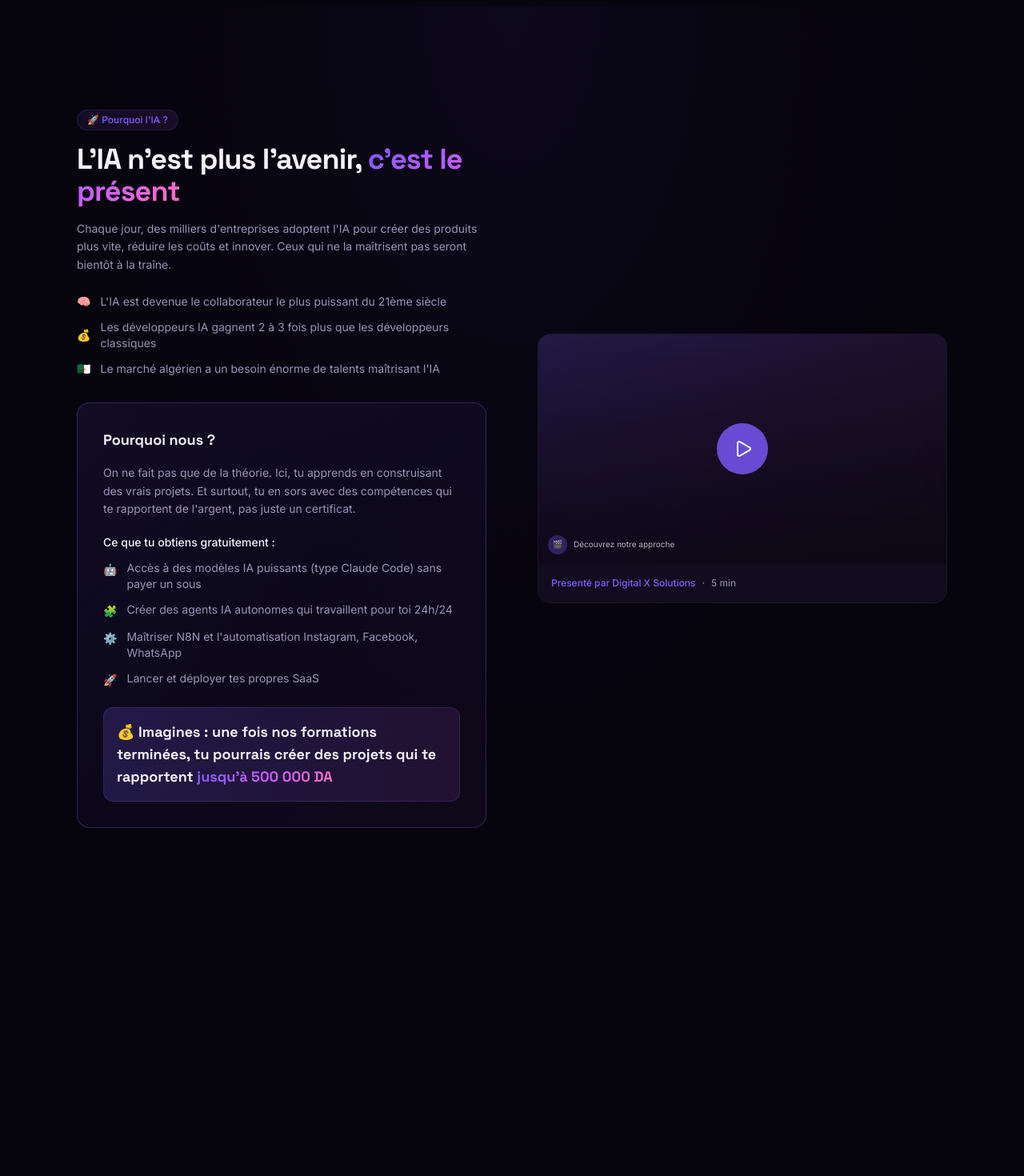
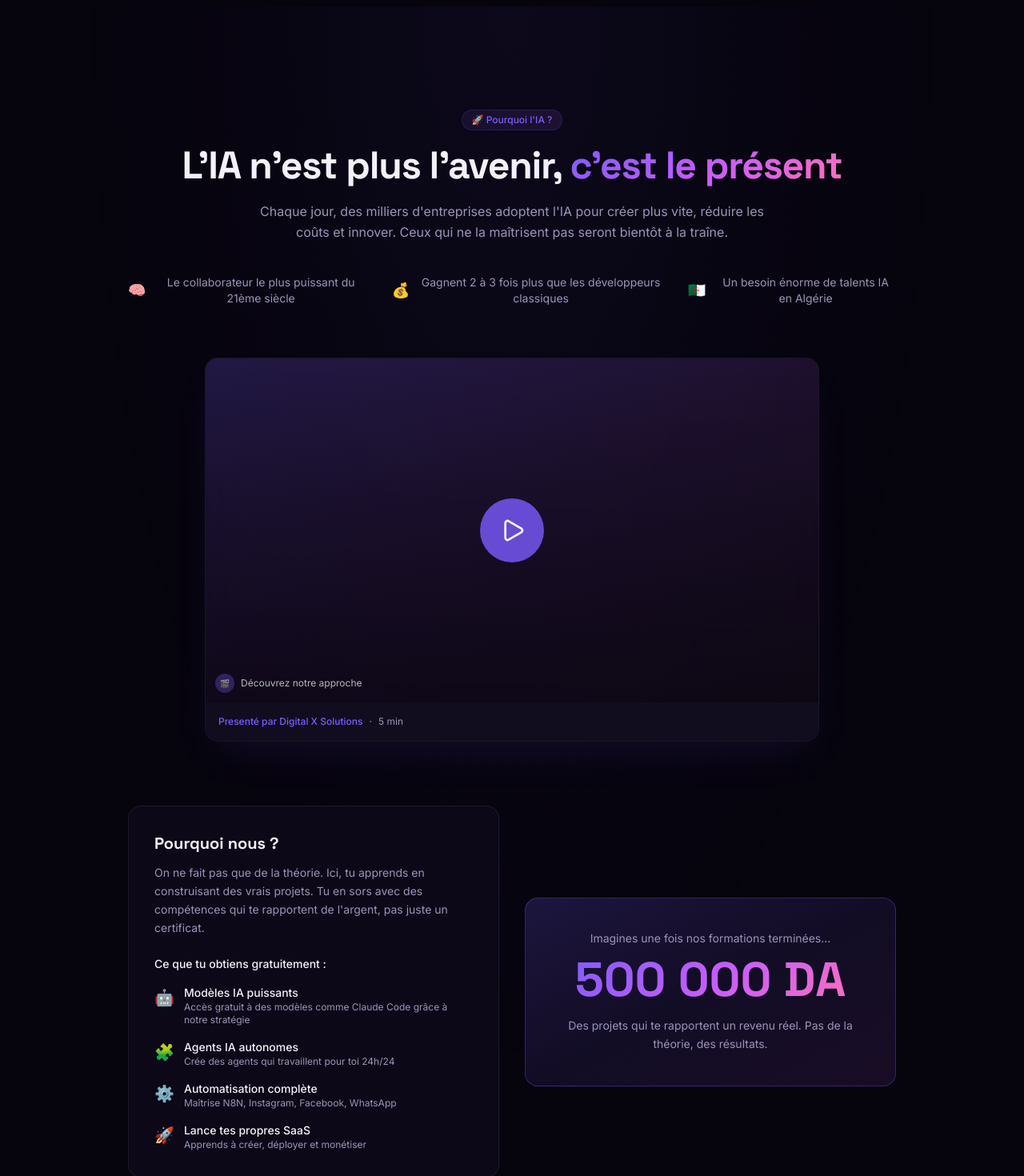
Before and after one commit to karimbzn31/DigitalX-Solutions-, a Next.js app: page / in a window 1280 px wide. Shown: the part 2640-4110 px from the top of the page at 80% size. Built offline with nearby package versions, Linux system fonts and the light colour scheme.

Commit message:
Redesign AI section: centered hero, video, 2-col benefits with 500k DA highlight

```diff
--- a/src/components/landing/ModuleZero.tsx
+++ b/src/components/landing/ModuleZero.tsx
@@ -11,87 +11,60 @@ export function ModuleZero() {
         style={{ background: "radial-gradient(ellipse at 50% 0%, rgba(124,92,255,0.06) 0%, transparent 60%)" }}
       />
 
-      <div className="relative z-10 max-w-6xl mx-auto px-4 sm:px-6 lg:px-8">
-        <div className="grid lg:grid-cols-2 gap-12 lg:gap-16 items-center">
-          {/* Left: Text content */}
+      <div className="relative z-10 max-w-5xl mx-auto px-4 sm:px-6 lg:px-8">
+        {/* Bloc 1 — Hero centré */}
         <motion.div
-            initial={{ opacity: 0, x: -30 }}
-            whileInView={{ opacity: 1, x: 0 }}
+          initial={{ opacity: 0, y: 20 }}
+          whileInView={{ opacity: 1, y: 0 }}
           viewport={{ once: true, margin: "-80px" }}
-            transition={{ duration: 0.6 }}
+          transition={{ duration: 0.5 }}
+          className="text-center mb-16"
         >
-            <NebulaBadge variant="violet" className="mb-4">🚀 Pourquoi l&apos;IA ?</NebulaBadge>
-            <h2 className="text-3xl sm:text-4xl font-display font-bold text-star-white tracking-tight leading-tight mb-4">
+          <NebulaBadge variant="violet" className="mb-5 mx-auto w-fit">🚀 Pourquoi l&apos;IA ?</NebulaBadge>
+          <h2 className="text-3xl sm:text-4xl lg:text-5xl font-display font-bold text-star-white tracking-tight leading-tight mb-5">
             L&apos;IA n&apos;est plus l&apos;avenir,{" "}
             <span className="text-gradient">c&apos;est le présent</span>
           </h2>
-            <p className="text-sm text-mist leading-relaxed mb-6">
-              Chaque jour, des milliers d&apos;entreprises adoptent l&apos;IA pour créer des produits plus vite, réduire les coûts et innover.
+          <p className="text-base text-mist leading-relaxed max-w-2xl mx-auto mb-10">
+            Chaque jour, des milliers d&apos;entreprises adoptent l&apos;IA pour créer plus vite, réduire les coûts et innover.
             Ceux qui ne la maîtrisent pas seront bientôt à la traîne.
           </p>
 
-            <div className="space-y-3 mb-8">
+          <div className="flex flex-col sm:flex-row items-center justify-center gap-4 sm:gap-8">
             {[
-                { icon: "🧠", text: "L'IA est devenue le collaborateur le plus puissant du 21ème siècle" },
-                { icon: "💰", text: "Les développeurs IA gagnent 2 à 3 fois plus que les développeurs classiques" },
-                { icon: "🇩🇿", text: "Le marché algérien a un besoin énorme de talents maîtrisant l'IA" },
+              { icon: "🧠", text: "Le collaborateur le plus puissant du 21ème siècle" },
+              { icon: "💰", text: "Gagnent 2 à 3 fois plus que les développeurs classiques" },
+              { icon: "🇩🇿", text: "Un besoin énorme de talents IA en Algérie" },
             ].map((item) => (
               <div key={item.text} className="flex items-center gap-3 text-sm text-mist">
-                  <span>{item.icon}</span>
+                <span className="text-lg shrink-0">{item.icon}</span>
                 <span>{item.text}</span>
               </div>
             ))}
           </div>
-
-            <div className="p-6 sm:p-8 rounded-2xl border border-violet/30 bg-gradient-to-br from-violet/10 via-violet/5 to-magenta/5">
-              <p className="text-lg font-display font-bold text-star-white mb-4">Pourquoi nous ?</p>
-              <p className="text-sm text-mist leading-relaxed mb-5">
-                On ne fait pas que de la théorie. Ici, tu apprends en construisant des vrais projets.
-                Et surtout, tu en sors avec des compétences qui te rapportent de l&apos;argent, pas juste un certificat.
-              </p>
-              <p className="text-sm font-medium text-star-white mb-3">Ce que tu obtiens gratuitement :</p>
-              <div className="space-y-3 mb-6">
-                {[
-                  { icon: "🤖", text: "Accès à des modèles IA puissants (type Claude Code) sans payer un sous" },
-                  { icon: "🧩", text: "Créer des agents IA autonomes qui travaillent pour toi 24h/24" },
-                  { icon: "⚙️", text: "Maîtriser N8N et l'automatisation Instagram, Facebook, WhatsApp" },
-                  { icon: "🚀", text: "Lancer et déployer tes propres SaaS" },
-                ].map((item) => (
-                  <div key={item.text} className="flex items-start gap-3 text-sm text-mist">
-                    <span className="mt-0.5 shrink-0">{item.icon}</span>
-                    <span>{item.text}</span>
-                  </div>
-                ))}
-              </div>
-              <div className="p-4 rounded-xl bg-gradient-to-r from-violet/20 to-magenta/10 border border-violet/20">
-                <p className="text-base sm:text-lg font-display font-bold text-star-white leading-snug">
-                  💰 Imagines : une fois nos formations terminées, tu pourrais créer des projets qui te rapportent{" "}
-                  <span className="text-gradient">jusqu&apos;à 500 000 DA</span>
-                </p>
-              </div>
-            </div>
         </motion.div>
 
-          {/* Right: Video preview */}
+        {/* Bloc 2 — Vidéo centrée */}
         <motion.div
-            initial={{ opacity: 0, x: 30 }}
-            whileInView={{ opacity: 1, x: 0 }}
+          initial={{ opacity: 0, y: 30 }}
+          whileInView={{ opacity: 1, y: 0 }}
           viewport={{ once: true, margin: "-80px" }}
-            transition={{ duration: 0.6, delay: 0.2 }}
-            className="relative"
+          transition={{ duration: 0.6, delay: 0.15 }}
+          className="max-w-3xl mx-auto mb-20"
         >
-            <div className="nebula-glass rounded-2xl overflow-hidden">
+          <div className="nebula-glass rounded-2xl overflow-hidden shadow-2xl shadow-violet/10">
             <div className="aspect-video bg-gradient-to-br from-violet/20 via-magenta/10 to-rose/5 flex items-center justify-center relative group cursor-pointer">
               <div className="absolute inset-0 bg-gradient-to-t from-void/60 to-transparent" />
-                <div className="relative z-10 w-16 h-16 rounded-full bg-violet/80 flex items-center justify-center group-hover:scale-110 transition-transform">
-                  <Play className="w-6 h-6 text-white ml-0.5" />
+              <div className="relative z-10 w-16 h-16 sm:w-20 sm:h-20 rounded-full bg-violet/80 flex items-center justify-center group-hover:scale-110 transition-transform">
+                <Play className="w-7 h-7 sm:w-8 sm:h-8 text-white ml-0.5" />
               </div>
               <div className="absolute bottom-3 left-3 z-10 flex items-center gap-2">
                 <div className="w-6 h-6 rounded-full bg-violet/30 flex items-center justify-center text-[10px]">🎬</div>
-                  <span className="text-[10px] text-white/70">Découvrez notre approche</span>
+                <span className="text-[10px] sm:text-xs text-white/70">Découvrez notre approche</span>
               </div>
             </div>
             <div className="p-4 bg-surface">
+              <div className="flex items-center justify-between">
                 <div className="flex items-center gap-2 text-xs text-mist">
                   <span className="text-violet font-medium">Presenté par Digital X Solutions</span>
                   <span>·</span>
@@ -99,6 +72,60 @@ export function ModuleZero() {
                 </div>
               </div>
             </div>
+          </div>
+        </motion.div>
+
+        {/* Bloc 3 — Pourquoi nous */}
+        <div className="grid lg:grid-cols-2 gap-6 lg:gap-8">
+          {/* Colonne gauche : texte + bénéfices */}
+          <motion.div
+            initial={{ opacity: 0, x: -20 }}
+            whileInView={{ opacity: 1, x: 0 }}
+            viewport={{ once: true, margin: "-80px" }}
+            transition={{ duration: 0.5, delay: 0.3 }}
+            className="p-6 sm:p-8 rounded-2xl border border-white/[0.07] bg-surface/60"
+          >
+            <p className="text-lg sm:text-xl font-display font-bold text-star-white mb-3">Pourquoi nous ?</p>
+            <p className="text-sm text-mist leading-relaxed mb-6">
+              On ne fait pas que de la théorie. Ici, tu apprends en construisant des vrais projets.
+              Tu en sors avec des compétences qui te rapportent de l&apos;argent, pas juste un certificat.
+            </p>
+            <p className="text-sm font-medium text-star-white mb-4">Ce que tu obtiens gratuitement :</p>
+            <div className="space-y-4">
+              {[
+                { icon: "🤖", title: "Modèles IA puissants", desc: "Accès gratuit à des modèles comme Claude Code grâce à notre stratégie" },
+                { icon: "🧩", title: "Agents IA autonomes", desc: "Crée des agents qui travaillent pour toi 24h/24" },
+                { icon: "⚙️", title: "Automatisation complète", desc: "Maîtrise N8N, Instagram, Facebook, WhatsApp" },
+                { icon: "🚀", title: "Lance tes propres SaaS", desc: "Apprends à créer, déployer et monétiser" },
+              ].map((item) => (
+                <div key={item.title} className="flex items-start gap-3">
+                  <span className="text-xl mt-0.5 shrink-0">{item.icon}</span>
+                  <div>
+                    <p className="text-sm font-medium text-star-white">{item.title}</p>
+                    <p className="text-xs text-mist">{item.desc}</p>
+                  </div>
+                </div>
+              ))}
+            </div>
+          </motion.div>
+
+          {/* Colonne droite : chiffrage 500 000 DA */}
+          <motion.div
+            initial={{ opacity: 0, x: 20 }}
+            whileInView={{ opacity: 1, x: 0 }}
+            viewport={{ once: true, margin: "-80px" }}
+            transition={{ duration: 0.5, delay: 0.45 }}
+            className="flex items-center justify-center"
+          >
+            <div className="w-full p-8 sm:p-10 rounded-2xl bg-gradient-to-br from-violet/20 via-violet/10 to-magenta/10 border border-violet/30 text-center">
+              <p className="text-sm text-mist mb-3">Imagines une fois nos formations terminées...</p>
+              <p className="text-4xl sm:text-5xl lg:text-6xl font-display font-bold text-gradient leading-none mb-4">
+                500 000 DA
+              </p>
+              <p className="text-sm text-mist leading-relaxed">
+                Des projets qui te rapportent un revenu réel. Pas de la théorie, des résultats.
+              </p>
+            </div>
           </motion.div>
         </div>
       </div>
```
Lines whose indentation alone changed are shown as unchanged.
